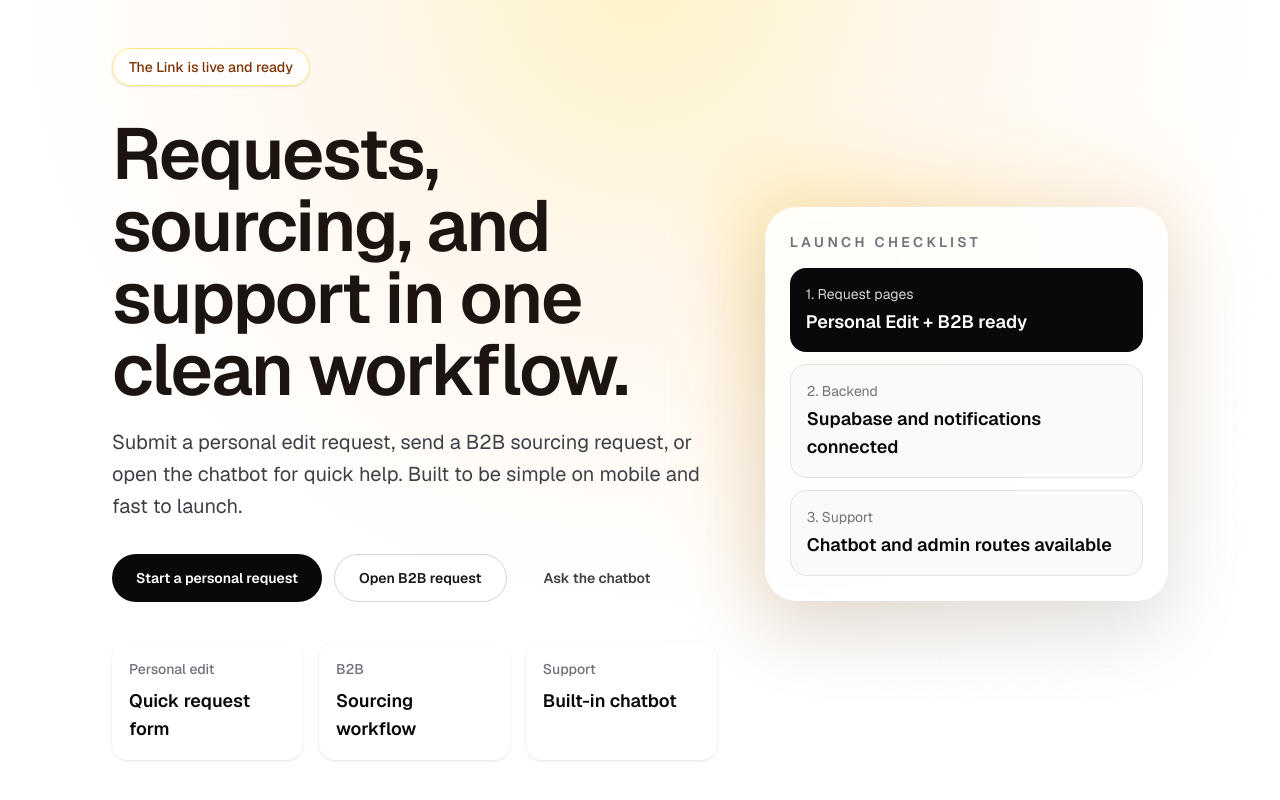
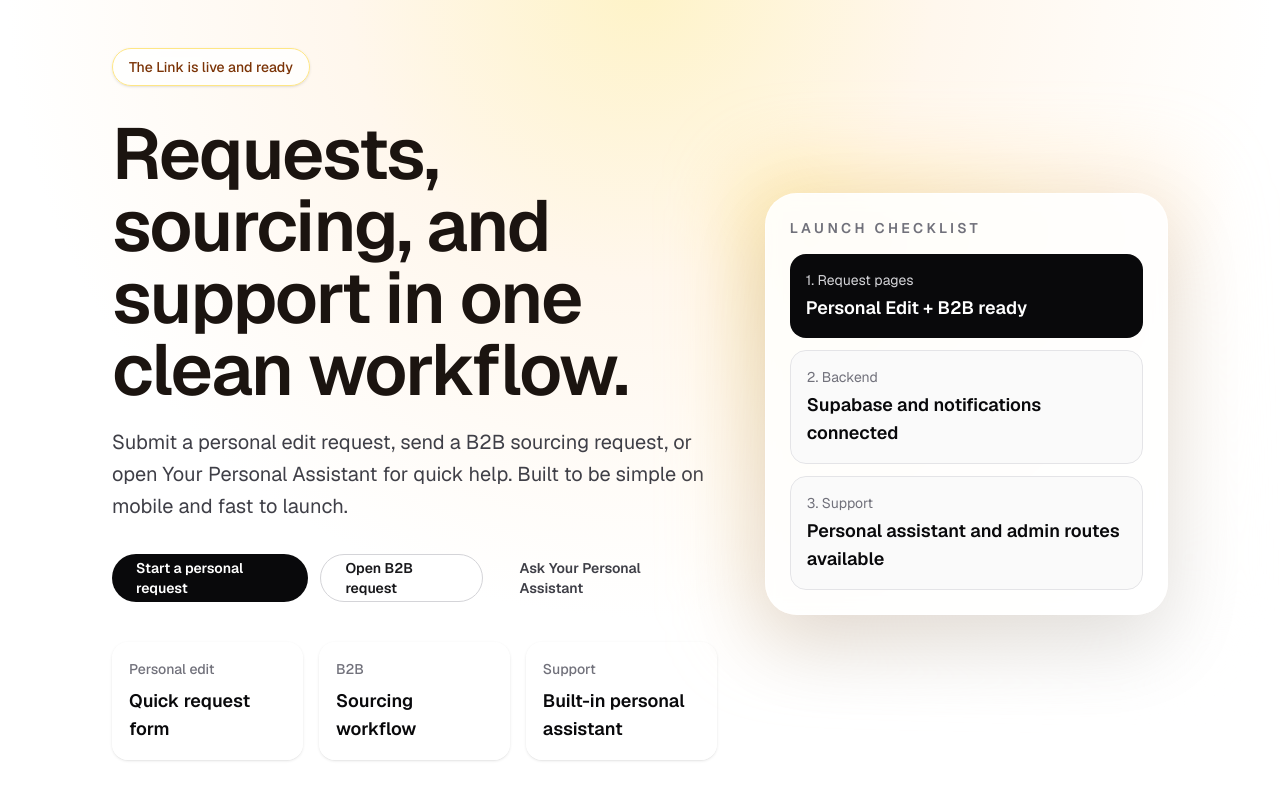
Before and after one commit to Lidah-A/the-link, a Next.js app: page / in a window 1280 px wide. Shown: the part 250-1050 px from the top of the page. Built offline with nearby package versions, Linux system fonts and the light colour scheme.

Commit message:
Rename chatbot to Your Personal Assistant

```diff
--- a/app/api/chat/route.ts
+++ b/app/api/chat/route.ts
@@ -12,6 +12,7 @@ const BodySchema = z.object({
 const OPENAI_KEY = process.env.OPENAI_API_KEY
 const OPENAI_MODEL = process.env.OPENAI_MODEL || 'gpt-4o-mini'
 const SYSTEM_PROMPT = process.env.CHATBOT_SYSTEM_PROMPT || 'You are a helpful assistant.'
+const CHATBOT_NAME = process.env.CHATBOT_NAME || 'Your Personal Assistant'
 
 export async function POST(req: Request) {
   try {
@@ -32,7 +33,10 @@ export async function POST(req: Request) {
 
     if (!resp.ok) {
       const errText = await resp.text()
-      return NextResponse.json({ success: false, error: 'LLM error', details: errText }, { status: 502 })
+      const friendlyError = errText.includes('insufficient_quota') || errText.includes('credit_balance_exhausted')
+        ? `${CHATBOT_NAME} is connected, but the OpenAI account needs credits.`
+        : 'LLM error'
+      return NextResponse.json({ success: false, error: friendlyError, details: errText }, { status: 502 })
     }
 
     const j = await resp.json()
--- a/app/chat/page.tsx
+++ b/app/chat/page.tsx
@@ -1,14 +1,21 @@
 "use client"
 import ChatWidget from "@/app/components/ChatWidget"
+import PageSeo from "@/app/components/PageSeo"
+
+const CHATBOT_NAME = process.env.NEXT_PUBLIC_CHATBOT_NAME || 'Your Personal Assistant'
 
 export default function ChatPage() {
   return (
     <main className="min-h-screen p-6 bg-[var(--bg)]">
+      <PageSeo
+        title={`Chat with ${CHATBOT_NAME}`}
+        description="Ask sourcing questions, get help with your requests, or talk to the assistant for quick guidance."
+      />
       <div className="max-w-3xl mx-auto">
-        <h1 className="brand-heading">Chat with The Link assistant</h1>
+        <h1 className="brand-heading">Chat with {CHATBOT_NAME}</h1>
         <p className="brand-subtle mt-2">Ask sourcing questions or request help.</p>
         <div className="mt-6">
-          <ChatWidget />
+          <ChatWidget assistantName={CHATBOT_NAME} />
         </div>
       </div>
     </main>
--- a/app/components/ChatWidget.tsx
+++ b/app/components/ChatWidget.tsx
@@ -3,7 +3,11 @@ import { useState } from "react"
 
 type Msg = { role: 'user' | 'assistant', text: string }
 
-export default function ChatWidget() {
+type Props = {
+  assistantName?: string
+}
+
+export default function ChatWidget({ assistantName = 'Your Personal Assistant' }: Props) {
   const [messages, setMessages] = useState<Msg[]>([])
   const [text, setText] = useState("")
   const [loading, setLoading] = useState(false)
@@ -20,10 +24,10 @@ export default function ChatWidget() {
       if (res.ok && j.reply) {
         setMessages((m) => [...m, { role: 'assistant', text: j.reply }])
       } else {
-        setMessages((m) => [...m, { role: 'assistant', text: 'Sorry, I could not get a reply.' }])
+        setMessages((m) => [...m, { role: 'assistant', text: j.error || `Sorry, ${assistantName} could not get a reply.` }])
       }
     } catch (e) {
-      setMessages((m) => [...m, { role: 'assistant', text: 'Error contacting chat service.' }])
+      setMessages((m) => [...m, { role: 'assistant', text: `Error contacting ${assistantName}.` }])
     } finally {
       setLoading(false)
     }
@@ -41,7 +45,7 @@ export default function ChatWidget() {
       </div>
 
       <div className="flex gap-2">
-        <input value={text} onChange={(e) => setText(e.target.value)} className="flex-1 p-2 border rounded" placeholder="Ask a question..." />
+        <input value={text} onChange={(e) => setText(e.target.value)} className="flex-1 p-2 border rounded" placeholder={`Ask ${assistantName} a question...`} />
         <button onClick={send} disabled={loading} className="brand-btn-primary">{loading ? 'Sending...' : 'Send'}</button>
       </div>
     </div>
--- a/app/page.tsx
+++ b/app/page.tsx
@@ -1,6 +1,12 @@
+import PageSeo from "./components/PageSeo"
+
 export default function Home() {
   return (
     <main className="min-h-screen bg-[radial-gradient(circle_at_top,#fef3c7_0%,#fff7ed_28%,#ffffff_60%)] text-zinc-950">
+      <PageSeo
+        title="Home"
+        description="The Link sourcing platform for personal edit requests, B2B sourcing, and Your Personal Assistant support."
+      />
       <section className="mx-auto flex min-h-screen w-full max-w-6xl flex-col justify-center px-6 py-16 sm:px-10 lg:px-12">
         <div className="grid gap-12 lg:grid-cols-[1.2fr_0.8fr] lg:items-center">
           <div className="space-y-8">
@@ -13,7 +19,7 @@ export default function Home() {
                 Requests, sourcing, and support in one clean workflow.
               </h1>
               <p className="max-w-2xl text-lg leading-8 text-zinc-700 sm:text-xl">
-                Submit a personal edit request, send a B2B sourcing request, or open the chatbot for quick help. Built to be simple on mobile and fast to launch.
+                Submit a personal edit request, send a B2B sourcing request, or open Your Personal Assistant for quick help. Built to be simple on mobile and fast to launch.
               </p>
             </div>
 
@@ -34,7 +40,7 @@ export default function Home() {
                 href="/chat"
                 className="inline-flex h-12 items-center justify-center rounded-full border border-transparent px-6 text-sm font-semibold text-zinc-700 transition hover:bg-white/70 hover:text-zinc-950"
               >
-                Ask the chatbot
+                Ask Your Personal Assistant
               </a>
             </div>
 
@@ -49,7 +55,7 @@ export default function Home() {
               </div>
               <div className="rounded-2xl border border-white/70 bg-white/80 p-4 shadow-sm backdrop-blur">
                 <div className="text-sm font-medium text-zinc-500">Support</div>
-                <div className="mt-2 text-lg font-semibold">Built-in chatbot</div>
+                <div className="mt-2 text-lg font-semibold">Built-in personal assistant</div>
               </div>
             </div>
           </div>
@@ -70,7 +76,7 @@ export default function Home() {
                   </div>
                   <div className="rounded-2xl border border-zinc-200 bg-zinc-50 p-4">
                     <div className="text-sm text-zinc-500">3. Support</div>
-                    <div className="mt-1 text-lg font-semibold">Chatbot and admin routes available</div>
+                    <div className="mt-1 text-lg font-semibold">Personal assistant and admin routes available</div>
                   </div>
                 </div>
               </div>
```
